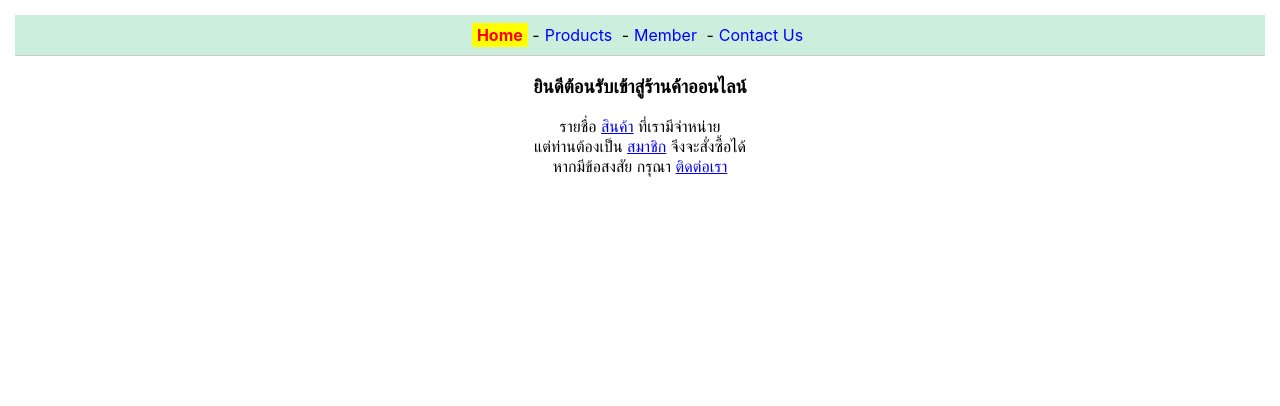
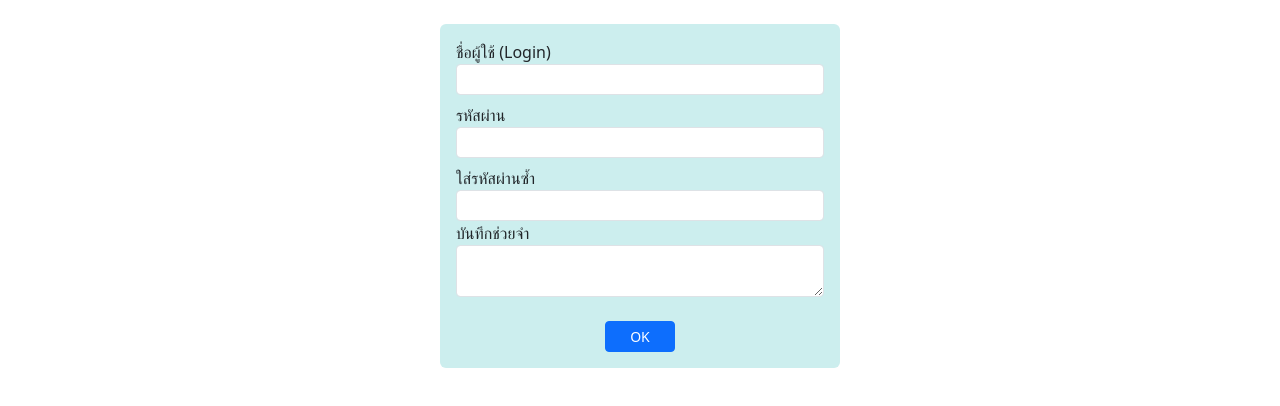
Before and after one commit to pluemkung/app1, a React (Create React App) app: page / in a window 1280 px wide. Shown: the top 406 px of the page. Built offline with nearby package versions, Linux system fonts and the light colour scheme.

Commit message:
form-text
form-text

```diff
--- a/package.json
+++ b/package.json
@@ -7,6 +7,7 @@
     "@testing-library/jest-dom": "^6.9.1",
     "@testing-library/react": "^16.3.1",
     "@testing-library/user-event": "^13.5.0",
+    "bootstrap": "^5.3.8",
     "react": "^19.2.3",
     "react-dom": "^19.2.3",
     "react-router-dom": "^7.13.0",
--- a/src/App.js
+++ b/src/App.js
@@ -4,12 +4,13 @@
 import Header2 from './context-header2';
 import Router2 from './router2';
 import Router3 from './router3';
+import FormText from './form-text';
 
 
 
 export default function App(){
   // let [user,setUser] = React.useState('')
   return (
-   <Router3/>
+   <FormText/>
   )
 }
--- /dev/null
+++ b/src/form-text.js
@@ -0,0 +1,60 @@
+import React from 'react'
+export default function FormText() {
+    const textPswd = React.useRef()
+    const textPswd2 = React.useRef()
+
+    const onBlurPassword = () => {
+        let pswd = textPswd.current.value
+            if (pswd !== '' && !pswd.match(/^[0-9a-zA-Z]+$/)) {
+                    textPswd.current.value = ''
+                    alert('ต้องเป็น 0-9 หรือ a-z หรือ A-Z เท่านั้น')
+        }
+    }
+    const onBlurPassword2 = () => {
+        if (textPswd.current.value !== textPswd2.current.value) {
+                textPswd2.current.value = ''
+                    alert('รหัสผ่านทั้งสองช่องไม่ตรงกัน')
+        }
+    }
+
+
+return (
+    <div className="mt-4 mx-auto p-3 rounded"  style={{ width: '400px', background: '#cee' }}>
+        <form>
+            <div className="form-group mb-2">
+                <label htmlFor="login">ชื่อผู้ใช้ (Login)</label>
+                <input type="text" id="login" name="login" maxLength="20"
+                    className="form-control form-control-sm" />
+            </div>
+
+            <div className="form-group mb-2">
+                <label htmlFor="pswd">รหัสผ่าน</label>
+                <input type="password" id="pswd" name="pswd" maxLength="10"
+                    className="form-control form-control-sm"
+                    ref={textPswd} onBlur={onBlurPassword}/>
+            </div>
+
+            <div className="form-group mb-2.">
+                <label htmlFor="pswd2">ใส่รหัสผ่านซ้ำ</label>
+                <input type="password" id="pswd2" name="pswd2" maxLength="10"
+                    className="form-control form-control-sm"
+                    ref={textPswd2} onBlur={onBlurPassword2}/>
+            </div>
+
+            <div className="form-group mb-4">
+                <label htmlFor="memo">บันทึกช่วยจำ</label>
+                <textarea id="memo" name="memo" rows="2"
+                    maxLength="200"
+                    className="form-control form-control-sm">
+                </textarea>
+            </div>
+
+            <div className="text-center">
+                <button className="btn btn-sm px-4 btn-primary">
+                    OK
+                </button>
+            </div>
+        </form >
+    </div >
+    )
+}
--- a/src/index.js
+++ b/src/index.js
@@ -3,6 +3,8 @@
 import './index.css';
 import App from './App';
 import reportWebVitals from './reportWebVitals';
+import 'bootstrap/dist/css/bootstrap.min.css'
+import 'bootstrap/dist/js/bootstrap.bundle.min.js'
 
 const root = ReactDOM.createRoot(document.getElementById('root'));
 root.render(
```
Also changed, not shown: 1 other file (tests, documents, lock files or other folders).
